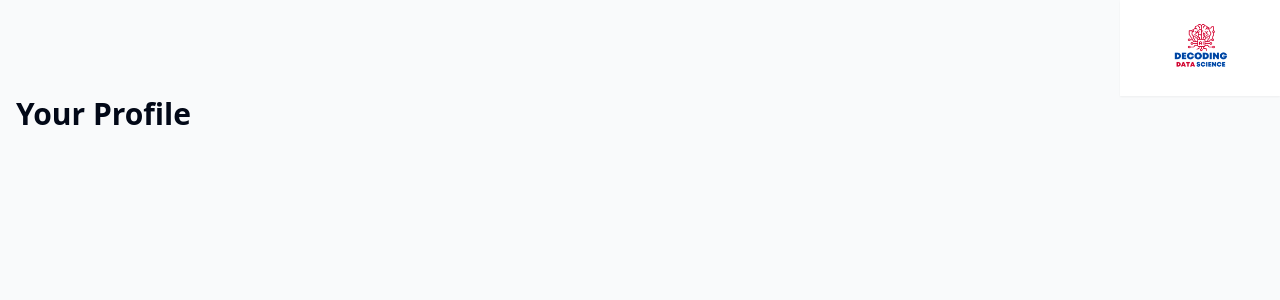
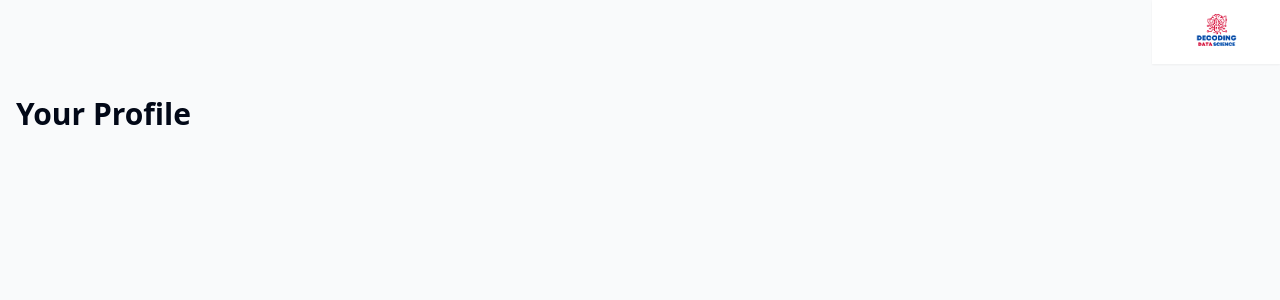
Before and after one commit to Decoding-Data-Science/idea-to-masterplan-coach, a React (Vite) app: page /profile in a window 1280 px wide. Shown: the top 300 px of the page. Built offline with nearby package versions, Linux system fonts and the light colour scheme.

Commit message:
Fix: Reduce logo whitespace
Adjust logo spacing.

```diff
--- a/src/components/Header.tsx
+++ b/src/components/Header.tsx
@@ -3,13 +3,13 @@ import { Link } from "react-router-dom";
 
 const Header = () => {
   return (
-    <header className="bg-white p-4 shadow-sm fixed top-0 right-0 z-50">
+    <header className="bg-white p-2 shadow-sm fixed top-0 right-0 z-50">
       <div className="container mx-auto flex justify-end">
         <Link to="/">
           <img
             src="/lovable-uploads/583c1905-127d-45e7-afb4-e23fac576073.png"
             alt="Decoding Data Science Logo"
-            className="h-16 w-auto"
+            className="h-12 w-auto"
           />
         </Link>
       </div>
```
